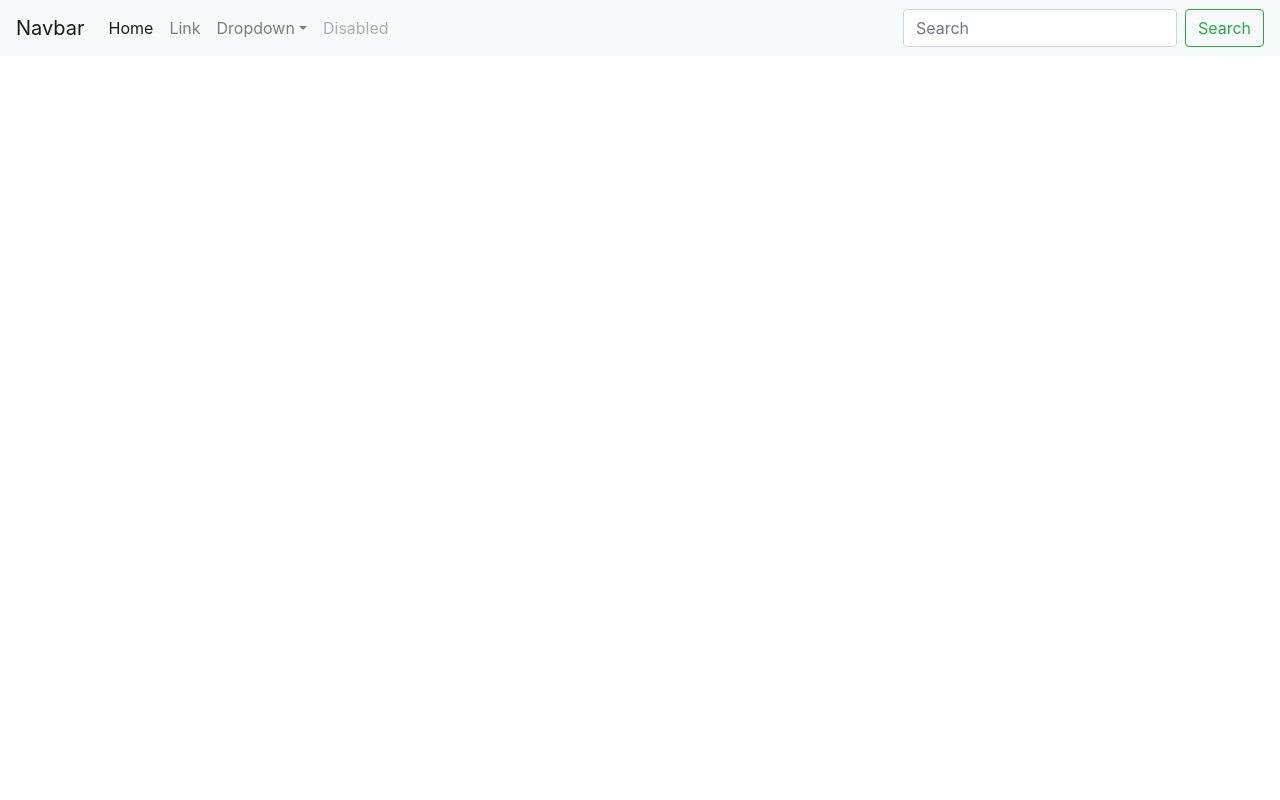
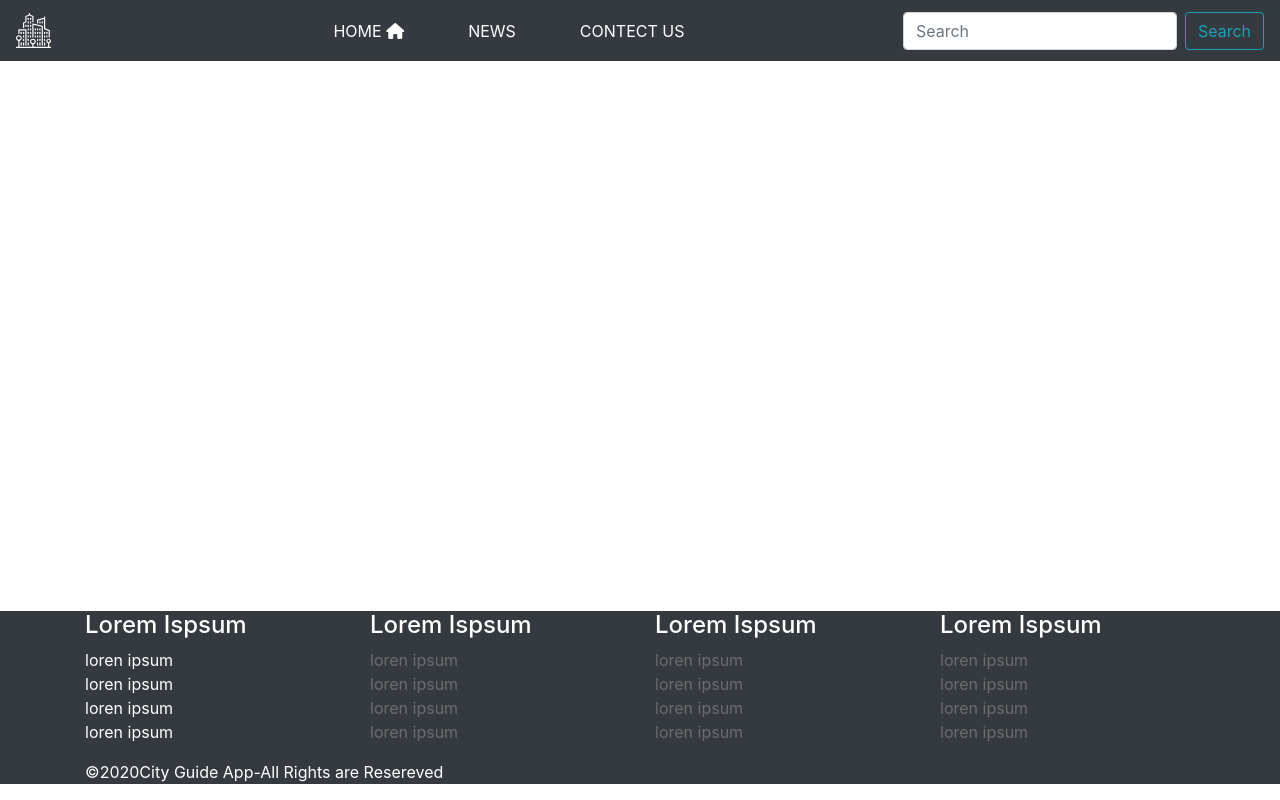
Before and after one commit to vyom153069/first-dummy-web-app, a React (Create React App) app: page / in a window 1280 px wide. Built offline with nearby package versions, Linux system fonts and the light colour scheme.

Commit message:
footer done

```diff
--- a/package.json
+++ b/package.json
@@ -6,9 +6,11 @@
     "@testing-library/jest-dom": "^4.2.4",
     "@testing-library/react": "^9.5.0",
     "@testing-library/user-event": "^7.2.1",
+    "bootstrap": "^4.5.0",
     "react": "^16.13.1",
     "react-dom": "^16.13.1",
-    "react-scripts": "3.4.1"
+    "react-scripts": "3.4.1",
+    "styled-components": "^5.1.0"
   },
   "scripts": {
     "start": "react-scripts start",
--- a/public/index.html
+++ b/public/index.html
@@ -9,6 +9,7 @@
       name="description"
       content="Web site created using create-react-app"
     />
+    <script src="https://kit.fontawesome.com/a17997fb4d.js" crossorigin="anonymous"></script>
     <link rel="apple-touch-icon" href="%PUBLIC_URL%/logo192.png" />
     <!--
       manifest.json provides metadata used when your web app is installed on a
@@ -24,6 +25,7 @@
       work correctly both with client-side routing and a non-root public URL.
       Learn how to configure a non-root public URL by running `npm run build`.
     -->
+
     <title>React App</title>
   </head>
   <body>
--- a/src/App.css
+++ b/src/App.css
@@ -1,38 +1,7 @@
-.App {
-  text-align: center;
+:root{
+  --mainDark: #343a40;
+  --mainGray:rgba(109,108,109);
+  --mainLightGray:rgba(172,172,172);
+  --mainWhite:#fff;
+  --mainBlue:#007bff;
 }
-
-.App-logo {
-  height: 40vmin;
-  pointer-events: none;
-}
-
-@media (prefers-reduced-motion: no-preference) {
-  .App-logo {
-    animation: App-logo-spin infinite 20s linear;
-  }
-}
-
-.App-header {
-  background-color: #282c34;
-  min-height: 100vh;
-  display: flex;
-  flex-direction: column;
-  align-items: center;
-  justify-content: center;
-  font-size: calc(10px + 2vmin);
-  color: white;
-}
-
-.App-link {
-  color: #61dafb;
-}
-
-@keyframes App-logo-spin {
-  from {
-    transform: rotate(0deg);
-  }
-  to {
-    transform: rotate(360deg);
-  }
-}
--- a/src/App.js
+++ b/src/App.js
@@ -2,13 +2,15 @@ import React, { Component } from 'react';
 import logo from './logo.svg';
 import  './App.css';
 import 'bootstrap/dist/css/bootstrap.min.css';
-import Navbar from './components/Navbar';
+import Navbar from './components/layouts/Navbar';
+import Footer from './components/layouts/Footer';
 
 export default class App extends Component {
   render() {
     return (
       <div>
         <Navbar/>
+        <Footer/>
       </div>
     )
   }
--- a/src/components/Navbar.js
+++ /dev/null
@@ -1,43 +0,0 @@
-import React from 'react'
-
-export default function Navbar() {
-    return (
-        <div>
-            <nav className="navbar navbar-expand-lg navbar-light bg-light">
-  <a className="navbar-brand" href="#">Navbar</a>
-  <button className="navbar-toggler" type="button" data-toggle="collapse" data-target="#navbarSupportedContent" aria-controls="navbarSupportedContent" aria-expanded="false" aria-label="Toggle navigation">
-    <span className="navbar-toggler-icon"></span>
-  </button>
-
-  <div className="collapse navbar-collapse" id="navbarSupportedContent">
-    <ul className="navbar-nav mr-auto">
-      <li className="nav-item active">
-        <a className="nav-link" href="#">Home <span class="sr-only">(current)</span></a>
-      </li>
-      <li className="nav-item">
-        <a className="nav-link" href="#">Link</a>
-      </li>
-      <li className="nav-item dropdown">
-        <a className="nav-link dropdown-toggle" href="#" id="navbarDropdown" role="button" data-toggle="dropdown" aria-haspopup="true" aria-expanded="false">
-          Dropdown
-        </a>
-        <div className="dropdown-menu" aria-labelledby="navbarDropdown">
-          <a className="dropdown-item" href="#">Action</a>
-          <a className="dropdown-item" href="#">Another action</a>
-          <div className="dropdown-divider"></div>
-          <a className="dropdown-item" href="#">Something else here</a>
-        </div>
-      </li>
-      <li className="nav-item">
-        <a className="nav-link disabled" href="#" tabindex="-1" aria-disabled="true">Disabled</a>
-      </li>
-    </ul>
-    <form className="form-inline my-2 my-lg-0">
-      <input className="form-control mr-sm-2" type="search" placeholder="Search" aria-label="Search"></input>
-      <button className="btn btn-outline-success my-2 my-sm-0" type="submit">Search</button>
-    </form>
-  </div>
-</nav>
-        </div>
-    )
-}
--- /dev/null
+++ b/src/components/layouts/Footer.js
@@ -0,0 +1,75 @@
+import React from 'react';
+import styled from 'styled-components';
+import '../../App.css';
+ function Footer() {
+    return (
+        <div className="main-footer fixed-bottom">
+        <FooterContainer >
+           <div className="container">
+               <div className="row">
+                {/* Column 1 */}
+                <div className="col-md-3 col-sm-6">
+                    <h4>Lorem Ispsum</h4>
+                    <ul className="list-unstyled">
+                        <li>loren ipsum</li>
+                        <li>loren ipsum</li>
+                        <li>loren ipsum</li>
+                        <li>loren ipsum</li>
+                    </ul>
+                </div>
+                {/* Column 2 */}
+                <div className="col-md-3 col-sm-6">
+                    <h4>Lorem Ispsum</h4>
+                    <ul className="list-unstyled">
+                        <li><a href="/">loren ipsum</a></li>
+                        <li><a href="/">loren ipsum</a></li>
+                        <li><a href="/">loren ipsum</a></li>
+                        <li><a href="/">loren ipsum</a></li>
+                    </ul>
+                </div>
+                {/* Column 3 */}
+                <div className="col-md-3 col-sm-6">
+                    <h4>Lorem Ispsum</h4>
+                    <ul className="list-unstyled">
+                        <li><a href="/">loren ipsum</a></li>
+                        <li><a href="/">loren ipsum</a></li>
+                        <li><a href="/">loren ipsum</a></li>
+                        <li><a href="/">loren ipsum</a></li>
+                    </ul>
+                </div>
+                {/* Column 4 */}
+                <div className="col-md-3 col-sm-6">
+                    <h4>Lorem Ispsum</h4>
+                    <ul className="list-unstyled">
+                        <li><a href="/">loren ipsum</a></li>
+                        <li><a href="/">loren ipsum</a></li>
+                        <li><a href="/">loren ipsum</a></li>
+                        <li><a href="/">loren ipsum</a></li>
+                    </ul>
+                </div>
+               </div>
+               {/* Footer Bottom */}
+                <div className="footer-bottom">
+    <p className="text-xs-center">&copy;{new Date().getFullYear()}City Guide App-All Rights are Resereved</p>
+                </div>
+
+           </div>
+           </FooterContainer>
+        </div>
+    )
+}
+export default Footer;
+
+
+const FooterContainer=styled.footer`
+
+    background: var(--mainDark);
+    color: var(--mainWhite);
+
+    ul li a{
+        color:var(--mainGray);
+    }
+    ul li a:hover{
+        color:var(--mainLightGray);
+    }
+`
--- /dev/null
+++ b/src/components/layouts/Navbar.js
@@ -0,0 +1,33 @@
+import React from 'react'
+import logo from '../../logo.svg'
+
+export default function Navbar() {
+    return (
+        <div>
+            <nav className="navbar navbar-expand-lg navbar-light bg-dark">
+  <a className="navbar-brand ml 5" href="#"><img src={logo} alt="logo" style={{width:'35px'}}/></a>
+  <button className="navbar-toggler" type="button" data-toggle="collapse" data-target="#navbarSupportedContent" aria-controls="navbarSupportedContent" aria-expanded="false" aria-label="Toggle navigation">
+    <span className="navbar-toggler-icon"></span>
+  </button>
+
+  <div className="collapse navbar-collapse" id="navbarSupportedContent">
+    <ul className="navbar-nav m-auto">
+      <li className="nav-item active ">
+        <a className="nav-link text-white text-uppercase ml-5" href="#">Home&nbsp;<i class="fas fa-home"></i> <span class="sr-only">(current)</span></a>
+      </li>
+      <li className="nav-item">
+        <a className="nav-link text-white text-uppercase ml-5" href="#">News</a>
+      </li>
+      <li className="nav-item">
+        <a className="nav-link text-white text-uppercase ml-5" href="#">Contect us</a>
+      </li>
+    </ul>
+    <form className="form-inline my-2 my-lg-0">
+      <input className="form-control mr-sm-2" type="search" placeholder="Search" aria-label="Search"></input>
+      <button className="btn btn-outline-info my-2 my-sm-0" type="submit">Search</button>
+    </form>
+  </div>
+</nav>
+        </div>
+    )
+}
```
Also changed, not shown: src/components/pages/Contact.js (added, +12 -0 lines), src/components/pages/News.js (added, +12 -0 lines), src/components/pages/Home.js (added), src/logo.svg, 1 other file (tests, documents, lock files or other folders).
